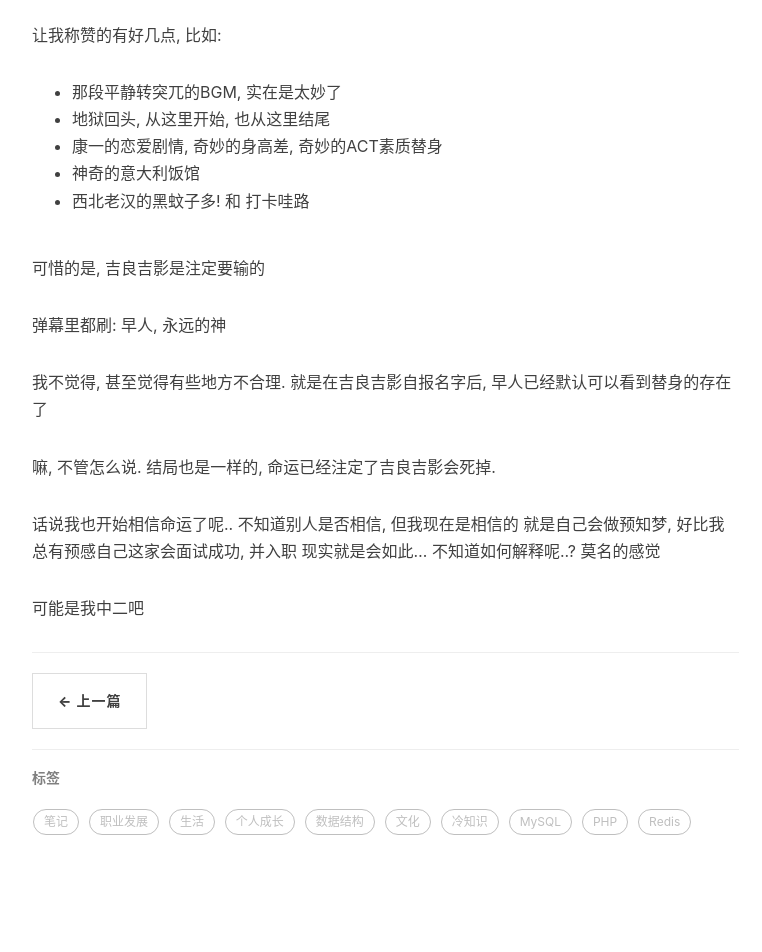
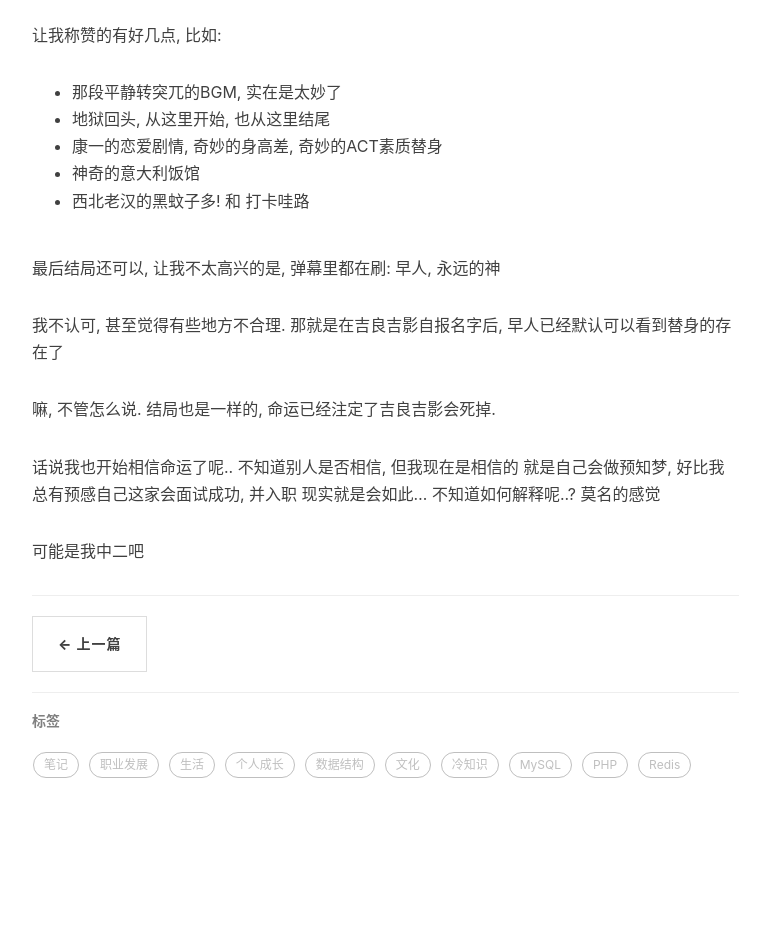
Before and after one commit to EPsheep/EPsheep.github.io, a Jekyll site: the page built from _posts/2020-12-08-浅谈JOJO不灭钻石.md, in a window 1280 px wide. Shown: the part 872-1824 px from the top of the page, without its empty margins (233-995 px from the left). Built offline with Jekyll 4.4.1, drawn with Linux system fonts in a browser that asks for light colours; nearby versions of some CDN libraries; comment, search, counter and statistics services are not loaded; after the commit the page ends 1767 px from its top, so only the background shows below that.

Commit message:
autocommit

```diff
--- a/_data/images.yml
+++ b/_data/images.yml
@@ -18,4 +18,5 @@ bug: https://ss2.bdstatic.com/70cFvnSh_Q1YnxGkpoWK1HF6hhy/it/u=3080205835,951556
 linux: https://timgsa.baidu.com/timg?image&quality=80&size=b9999_10000&sec=1601203776970&di=206bf10405aafd0b6d155fbec8926c7e&imgtype=0&src=http%3A%2F%2F5b0988e595225.cdn.sohucs.com%2Fimages%2F20170903%2F5f7e38f8e903402fbd7f75a4f8673b86.jpeg
 black-thinking-man: https://timgsa.baidu.com/timg?image&quality=80&size=b9999_10000&sec=1601203885114&di=8d0da76631719f780382f0835699725c&imgtype=0&src=http%3A%2F%2Fimg2.efu.com.cn%2Fupfile4%2F2019%2F2019-06-27%2F92ff6ed4-a5f2-4c70-9d4d-ec32f9c7b515.jpg
 sakamoto-smoke: https://timgsa.baidu.com/timg?image&quality=80&size=b9999_10000&sec=1602266629909&di=db1320a799c26e4c33feca96d8b2dcd7&imgtype=0&src=http%3A%2F%2Fi0.hdslb.com%2Fbfs%2Farticle%2Fc5ec7c0da2472fc679e0491c327af6a3d2c7d648.jpg
+jojo-4: https://tse3-mm.cn.bing.net/th/id/OIP.ze1T3CBf6uJXzbXmd5h_zQHaEK?pid=Api&rs=1
 ...
--- a/_posts/2020-12-08-浅谈JOJO不灭钻石.md
+++ b/_posts/2020-12-08-浅谈JOJO不灭钻石.md
@@ -29,12 +29,9 @@ tags:
 - 神奇的意大利饭馆
 - 西北老汉的黑蚊子多! 和 打卡哇路
 
-可惜的是, 吉良吉影是注定要输的
+最后结局还可以, 让我不太高兴的是, 弹幕里都在刷: 早人, 永远的神
 
-弹幕里都刷: 早人, 永远的神
-
-我不觉得, 甚至觉得有些地方不合理.
-就是在吉良吉影自报名字后, 早人已经默认可以看到替身的存在了
+我不认可, 甚至觉得有些地方不合理. 那就是在吉良吉影自报名字后, 早人已经默认可以看到替身的存在了
 
 嘛, 不管怎么说. 结局也是一样的, 命运已经注定了吉良吉影会死掉.
 
```
Also changed, not shown: other parts of _posts/2020-12-08-浅谈JOJO不灭钻石.md (+1 -1 lines), _posts/2020-12-04-PHP8新特性.md (+1 -1 lines), _posts/2020-07-16-我的2020.md (line endings or trailing spaces).
